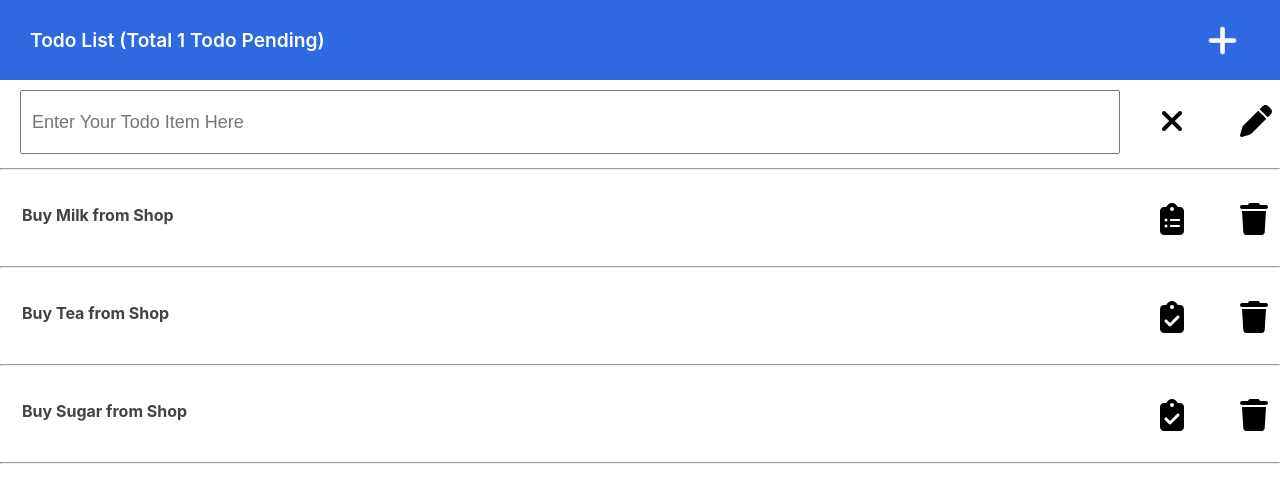
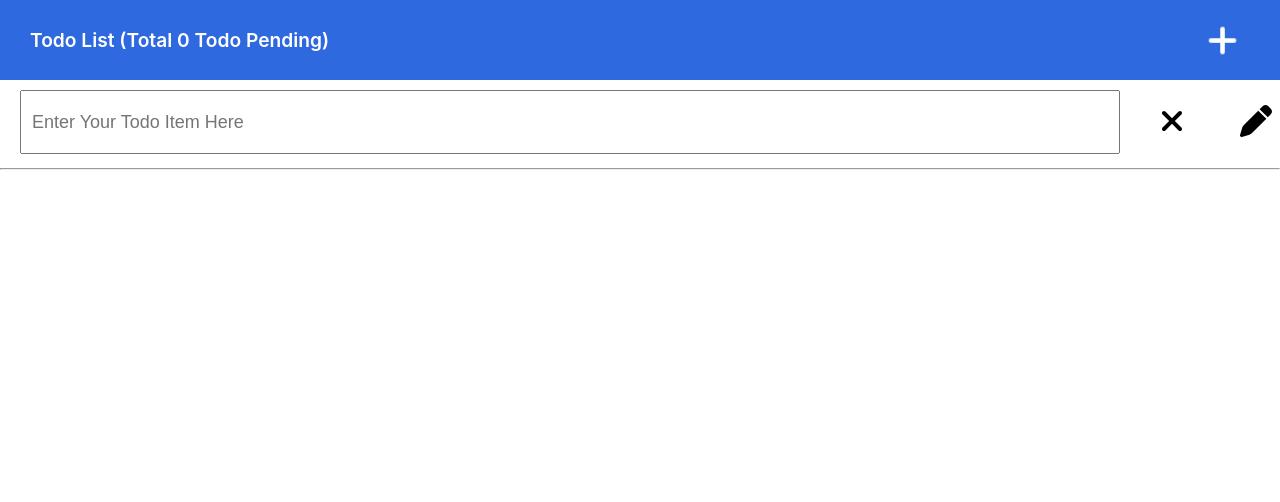
Before and after one commit to ahetesum/todoWithContext, a React (Create React App) app: page / in a window 1280 px wide. Shown: the top 502 px of the page. Built offline with nearby package versions, Linux system fonts and the light colour scheme.

Commit message:
changes for todo list

```diff
--- a/src/App.tsx
+++ b/src/App.tsx
@@ -2,12 +2,15 @@ import React, { useEffect, useState } from "react";
 import logo from "./logo.svg";
 import "./App.css";
 import Header from "./components/Header/Header";
-import TodoItem from "./components/TodoItem/TodoItem";
+import TodoItem, { TodoProps } from "./components/TodoItem/TodoItem";
 import { TodoList } from "./components/TodoList/TodoList";
 import { AddTodo } from "./components/AddTodo/AddTodo";
 
-function App() {
+const App = () => {
   const [isAddTodo, setIsAddTodo] = useState(true);
+
+  const [todoList, setTodoList] = useState<Array<TodoProps>>([]);
+  const [todoCount, setTodoCount] = useState(0);
 
   const hideAddTodo = () => {
     setIsAddTodo(false);
@@ -17,19 +20,33 @@ function App() {
     setIsAddTodo(true);
   };
 
-  const thingsToDo = [
-    { id: 1, name: "Buy Milk from Shop", status: false },
-    { id: 2, name: "Buy Tea from Shop", status: true },
-    { id: 3, name: "Buy Sugar from Shop", status: true },
-  ];
+  const addTextTodoItem = (text: string) => {
+    console.log(text);
+    let listTodoTemp = todoList;
+    let idGen = todoList.length + 1;
+    let item = {
+      id: idGen,
+      name: text,
+      status: false,
+    };
+    listTodoTemp.push(item);
+    console.log(listTodoTemp);
+    setTodoList(listTodoTemp);
+    setTodoCount(listTodoTemp.length);
+  };
 
   return (
     <div>
-      <Header list={thingsToDo} showInputText={showAddTodo}></Header>
-      {isAddTodo ? <AddTodo hideInputText={hideAddTodo}></AddTodo> : null}
-      <TodoList list={thingsToDo}></TodoList>
+      <Header todoCount={todoCount} showInputText={showAddTodo}></Header>
+      {isAddTodo ? (
+        <AddTodo
+          addTodoText={addTextTodoItem}
+          hideInputText={hideAddTodo}
+        ></AddTodo>
+      ) : null}
+      <TodoList list={todoList}></TodoList>
     </div>
   );
-}
+};
 
 export default App;
--- a/src/components/AddTodo/AddTodo.tsx
+++ b/src/components/AddTodo/AddTodo.tsx
@@ -5,14 +5,13 @@ import "./AddTodo.css";
 
 type AddTodoProps = {
   hideInputText: () => void;
+  addTodoText: (text: string) => void;
 };
 
 export const AddTodo = (props: AddTodoProps) => {
   const [todoInput, setTodoInput] = useState("");
 
   const closeInputBox = () => {};
-
-  const addTodoItem = () => {};
 
   return (
     <>
@@ -36,7 +35,12 @@ export const AddTodo = (props: AddTodoProps) => {
             />
           </div>
           <div className="actionPrimary">
-            <FontAwesomeIcon className="imageTrash" size="2x" icon={faPen} />
+            <FontAwesomeIcon
+              onClick={() => props.addTodoText(todoInput)}
+              className="imageTrash"
+              size="2x"
+              icon={faPen}
+            />
           </div>
         </div>
       </div>
--- a/src/components/Header/Header.tsx
+++ b/src/components/Header/Header.tsx
@@ -4,22 +4,15 @@ import "./Header.css";
 
 type HeaderProps = {
   showInputText: () => void;
-  list: Array<TodoProps>;
+  todoCount: number;
 };
 
 const Header = (props: HeaderProps) => {
-  const [todoCount, setTodoCount] = useState(0);
-
-  useEffect(() => {
-    let count = props.list.filter((x) => x.status == false).length;
-    setTodoCount(count);
-  }, []);
-
   return (
     <>
       <div className="background">
         <label className="labelTxt">
-          Todo List (Total {todoCount} Todo Pending)
+          Todo List (Total {props.todoCount} Todo Pending)
         </label>
         <img
           onClick={() => props.showInputText()}
--- a/src/components/TodoList/TodoList.tsx
+++ b/src/components/TodoList/TodoList.tsx
@@ -9,14 +9,7 @@ export const TodoList = (props: TodoListProps) => {
   return (
     <>
       {list.map((item: TodoProps) => {
-        return (
-          <TodoItem
-            key={item.id}
-            name={item.name}
-            id={item.id}
-            status={item.status}
-          ></TodoItem>
-        );
+        return <TodoItem key={item.id} item={item}></TodoItem>;
       })}
     </>
   );
```
Also changed, not shown: src/components/TodoItem/TodoItem.tsx (+6 -2 lines).
